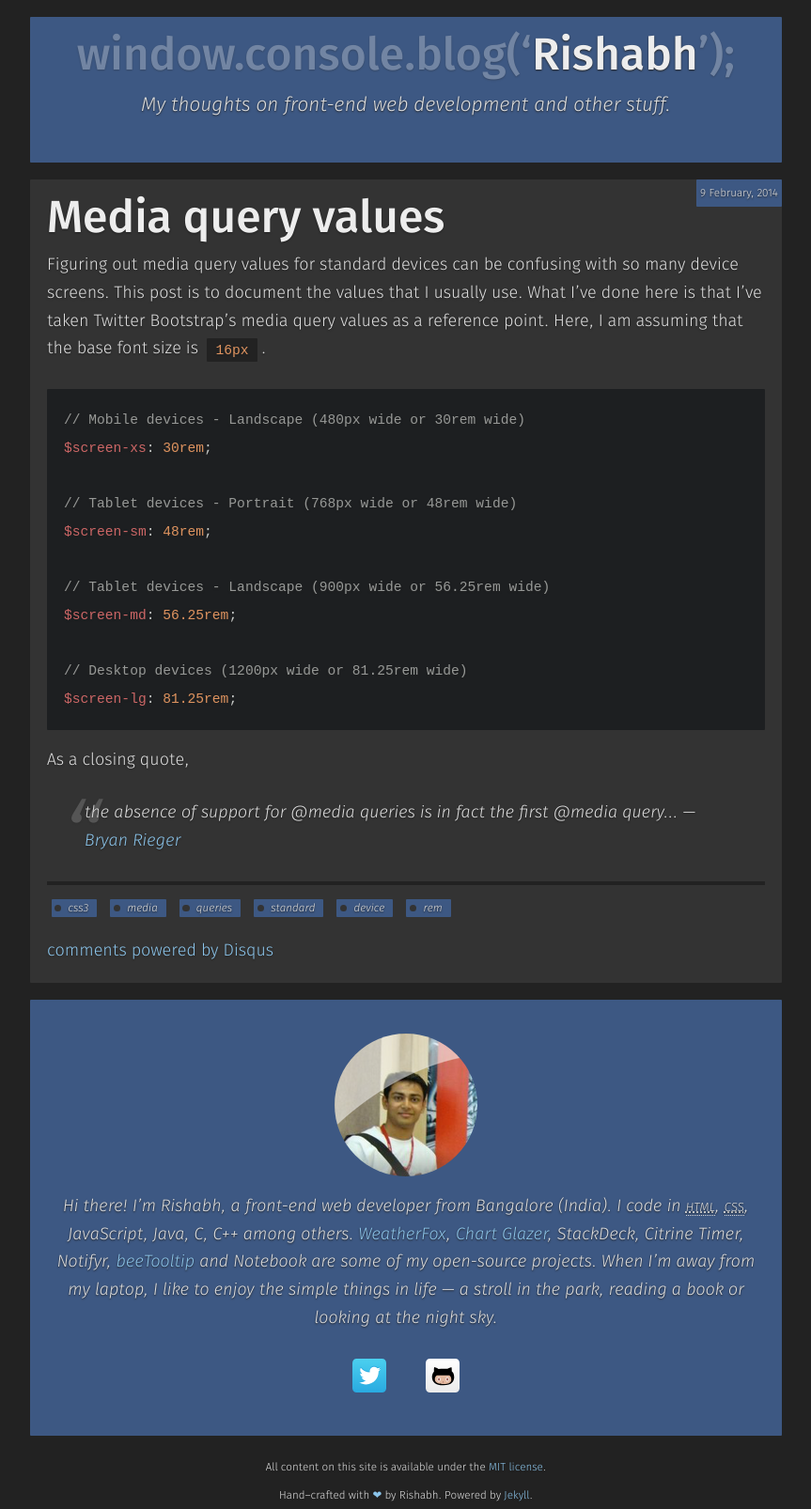
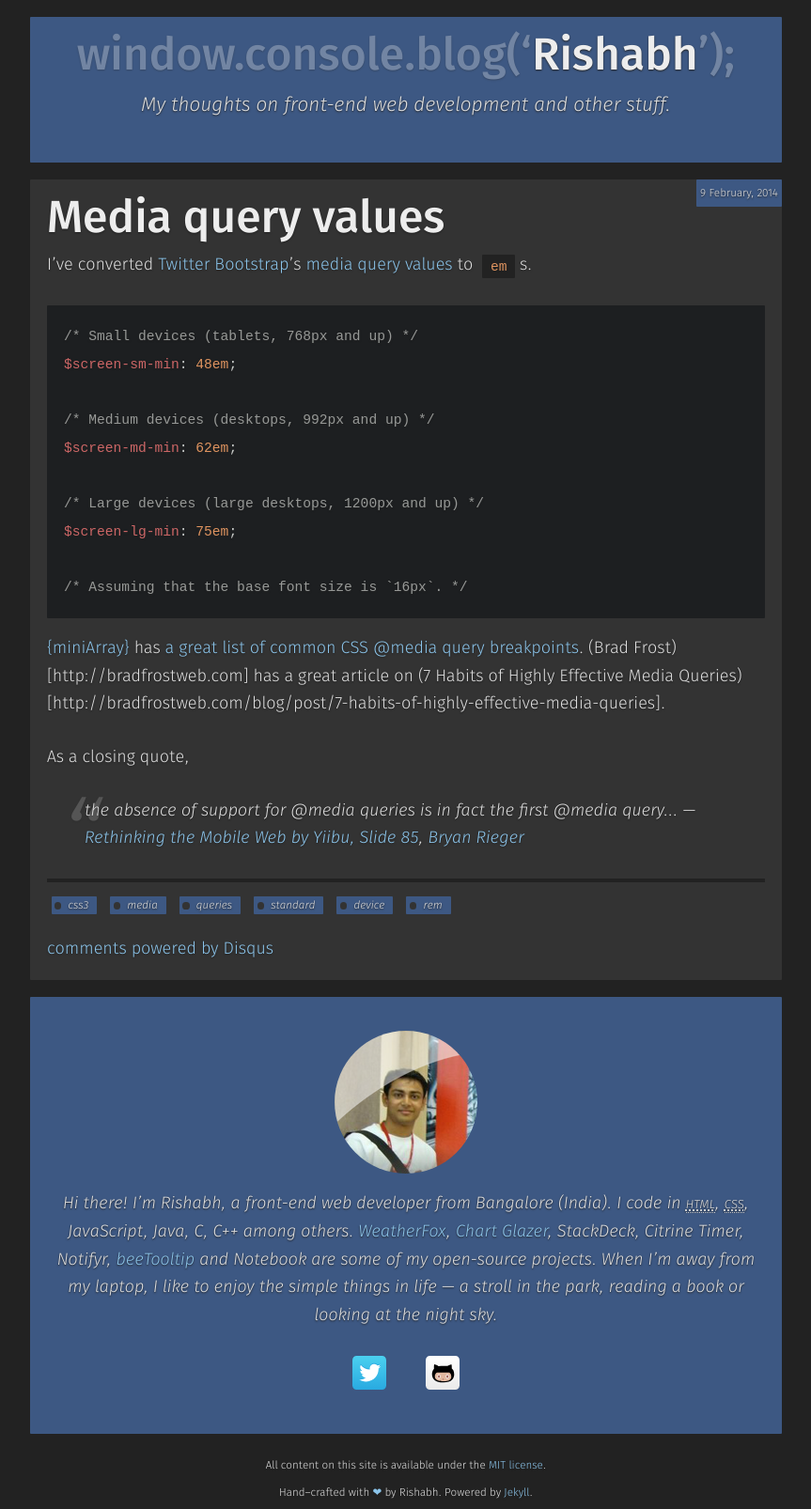
Before and after one commit to rishabh-ink/rishabhsrao.github.io, a Jekyll site: the page built from _posts/2014-02-09-media-query-values.markdown, in a window 1280 px wide. Shown: the whole page at 94% size, without its empty margins (208-1071 px from the left). Built offline with Jekyll 4.4.1, drawn with Linux system fonts in a browser that asks for light colours; Markdown is read by kramdown in place of the engine named in the settings; comment, search, counter and statistics services are not loaded.

Commit message:
Updated post.

```diff
--- a/_posts/2014-02-09-media-query-values.markdown
+++ b/_posts/2014-02-09-media-query-values.markdown
@@ -5,27 +5,28 @@
 comments: true
 categories: tech
 tags: [css3, media, queries, standard, device, rem]
-excerpt: <code>rem</code>-based media query values for standard devices.
+excerpt: <code>em</code>-based media query values for standard devices.
 ---
-Figuring out media query values for standard devices can be confusing with so many device screens. This post is to document the values that I usually use. What I've done here is that I've taken Twitter Bootstrap's media query values as a reference point. Here, I am assuming that the base font size is `16px`.
+I've converted [Twitter Bootstrap](http://getbootstrap.com)'s [media query values](http://getbootstrap.com/css/#grid-media-queries) to `em`s.
 
 {% highlight scss %}
 
-// Mobile devices - Landscape (480px wide or 30rem wide)
-$screen-xs: 30rem;
+/* Small devices (tablets, 768px and up) */
+$screen-sm-min: 48em;
 
-// Tablet devices - Portrait (768px wide or 48rem wide)
-$screen-sm: 48rem;
+/* Medium devices (desktops, 992px and up) */
+$screen-md-min: 62em;
 
-// Tablet devices - Landscape (900px wide or 56.25rem wide)
-$screen-md: 56.25rem;
+/* Large devices (large desktops, 1200px and up) */
+$screen-lg-min: 75em;
 
-// Desktop devices (1200px wide or 81.25rem wide)
-$screen-lg: 81.25rem;
+/* Assuming that the base font size is `16px`. */
 
 {% endhighlight %}
+
+[{miniArray}](http://www.miniarray.com) has [a great list of common CSS @media query breakpoints](http://www.miniarray.com/post/51474660456/a-great-list-of-common-css-media-query-breakpoints). (Brad Frost)[http://bradfrostweb.com] has a great article on (7 Habits of Highly Effective Media Queries)[http://bradfrostweb.com/blog/post/7-habits-of-highly-effective-media-queries].
 
 As a closing quote,
 
 > the absence of support for @media queries is in fact the ﬁrst @media query...
-> &mdash; [Bryan Rieger](https://twitter.com/bryanrieger)
+> &mdash; [Rethinking the Mobile Web by Yiibu, Slide 85](http://www.slideshare.net/bryanrieger/rethinking-the-mobile-web-by-yiibu/85), [Bryan Rieger](https://twitter.com/bryanrieger)
```
